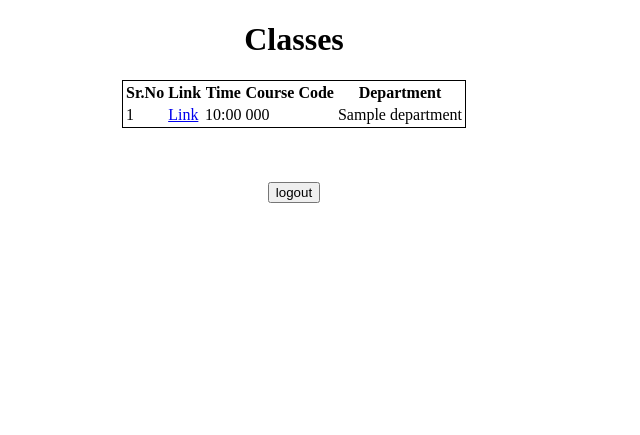
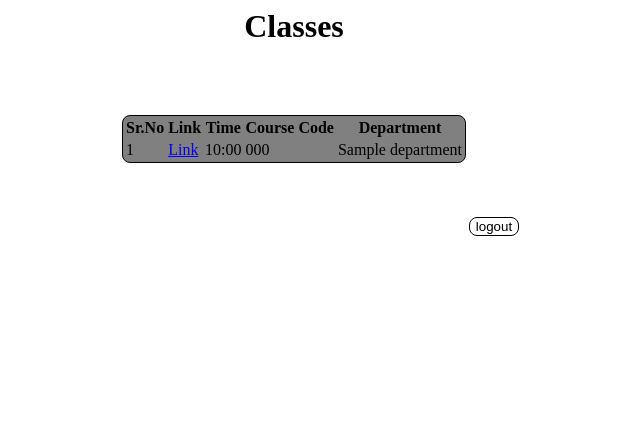
Before and after one commit to MASHOD0/CollegeCourseWare, a Flask app: page /student in a window 1280 px wide. Shown: the top 435 px of the page, without its empty margins (346-986 px from the left). Run offline with Flask 2, Linux system fonts and the light colour scheme; the visitor is signed in with stand-in values (Sample User, id 1); a database or web service that is not in the repository returns one stand-in record (values such as "Sample title"); some libraries are stand-ins or nearby versions.

Commit message:
Update student.html

```diff
--- a/src/templates/student.html
+++ b/src/templates/student.html
@@ -4,11 +4,17 @@
   {{ super() }}
   <style type="text/css">
     .important { color: #336699; }
+     h1{
+      color: black;
+      text-align: center;
+      margin-top: 70px;
+      margin: auto;
+    }
   </style>
 {% endblock %}
 {% block content %}
   <h1>Classes</h1>
-  <table name = "Classes" style = "border:1px solid black" center = "True">
+  <table name = "Classes" style = "border:1px solid black; background-color: gray;margin: auto;margin-top: 70px; height: auto; border-radius: 8px;" center = "True">
   <tr>
     <th>
       Sr.No
@@ -50,7 +56,7 @@
   <br>
   <br>
   <form action="/logout" class="inline">
-    <button class="float-left submit-button" >logout</button>
+    <button class="float-left submit-button" style="border:1px solid black; background-color: white;margin: auto;  margin-left: 400px; border-radius: 8px; box-sizing: border-box;" center = "True"; >logout</button>
   </form>
 
 {% endblock %}
```
